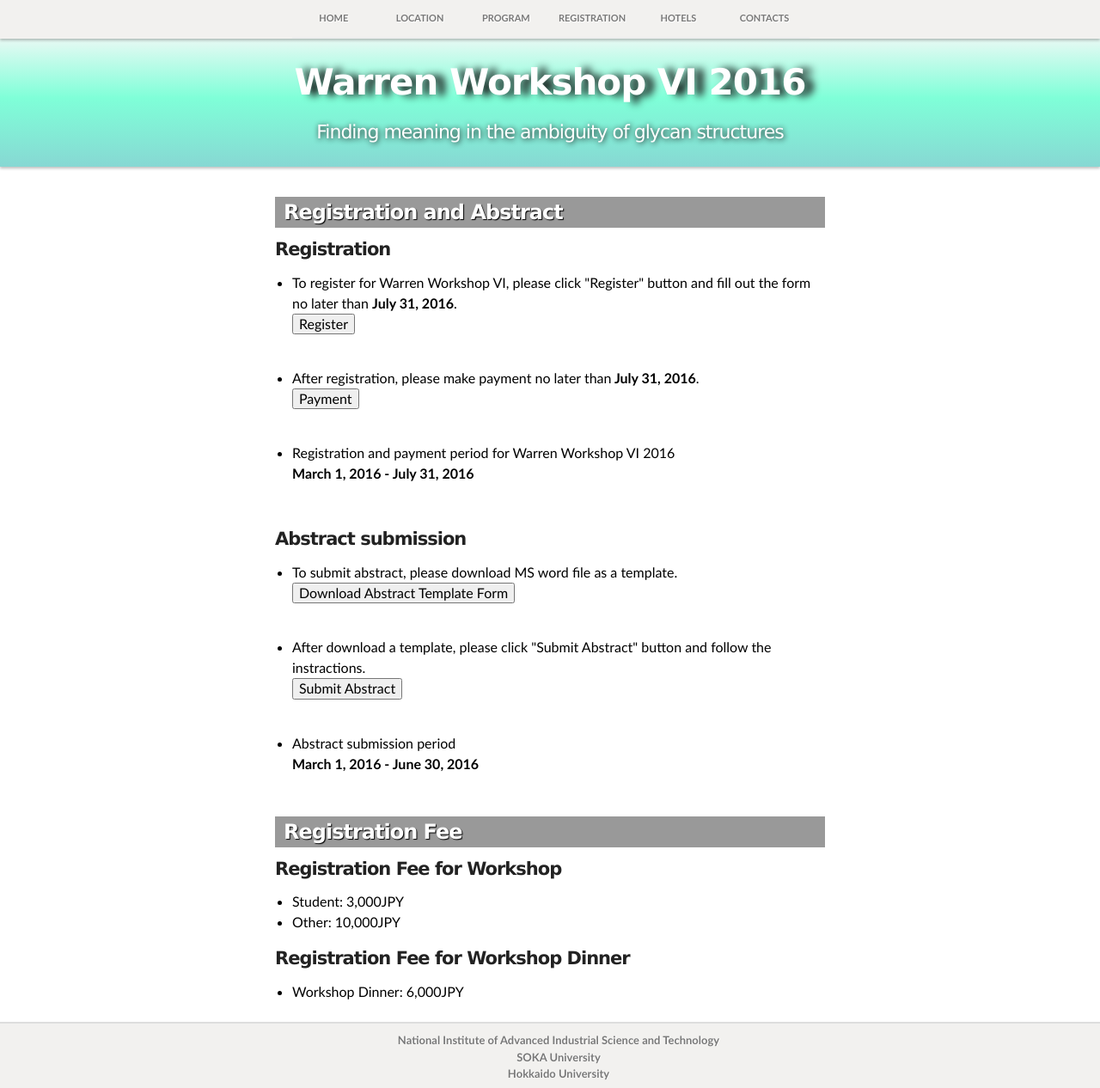
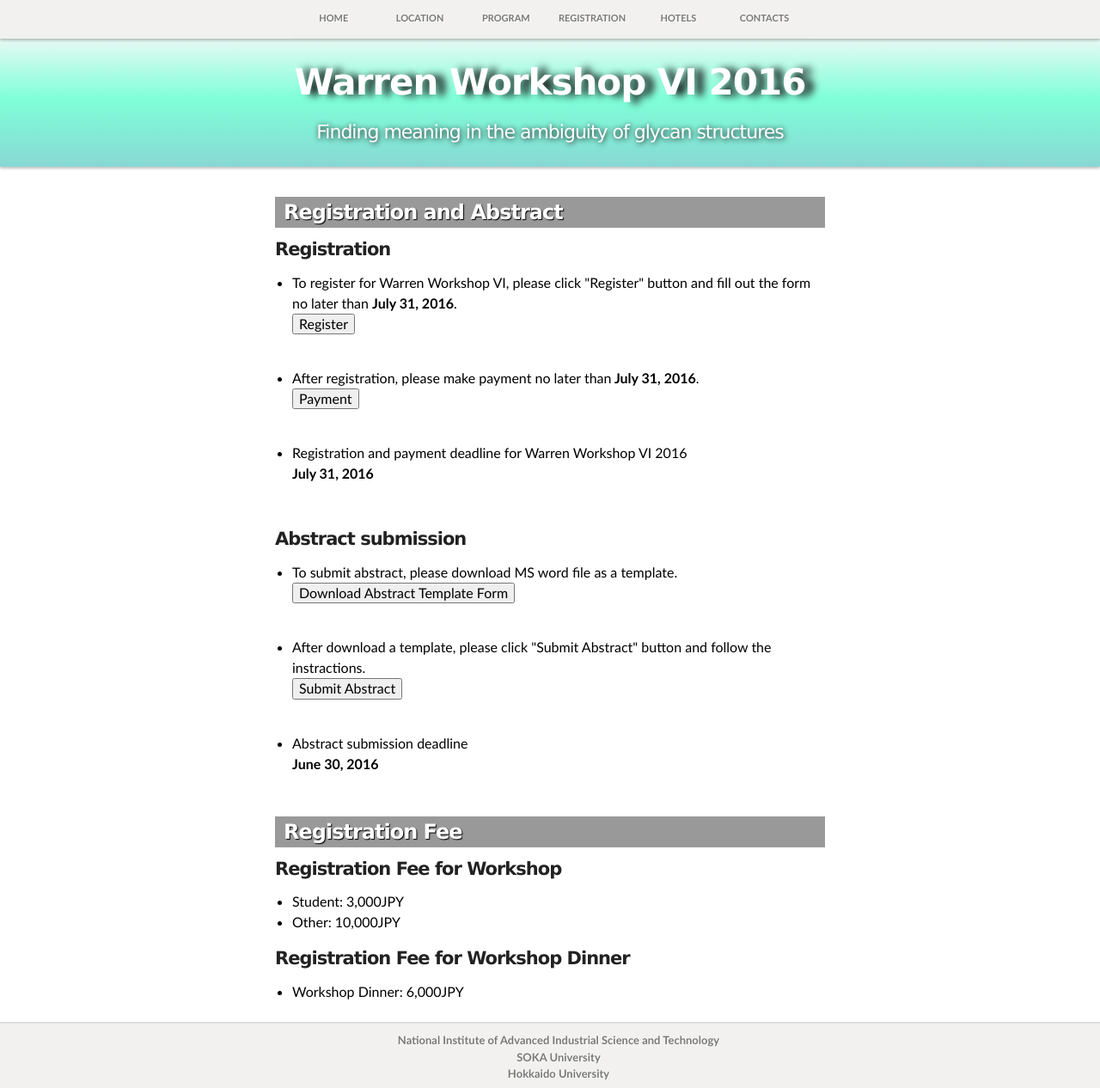
Before and after one commit to yamazakiM/WarrenWorkshop2016, a Jekyll site: the page built from registration/index.md, in a window 1280 px wide and 1266 px high. Shown: the whole window at 86% size. Built offline with Jekyll 4.4.1, drawn with Linux system fonts in a browser that asks for light colours; nearby versions of some CDN libraries; library files that are not in the unit come from our copies.

Commit message:
Update index.md

```diff
--- a/registration/index.md
+++ b/registration/index.md
@@ -6,7 +6,7 @@ layout: default
 <div id="main_content_wrap" class="outer">
   <section id="main_content" class="inner">
   <h3>Registration and Abstract</h3>
-  <hr>
+
  <div class="register">
   <h4 class="registration">Registration</h4>
   <ul>
@@ -19,8 +19,8 @@ layout: default
    </ul><br>
 
  <ul>
-   <li id="registration">Registration and payment period for Warren Workshop VI 2016<br>
-   <strong>March 1, 2016 - July 31, 2016</strong></li>
+   <li id="registration">Registration and payment deadline for Warren Workshop VI 2016<br>
+   <strong>July 31, 2016</strong></li>
  </ul>
 <!--  <ul>
   <li>March 1, 2016 - July 31, 2016</li>
@@ -40,8 +40,8 @@ layout: default
    </ul><br>
 
    <ul>
-    <li id="registration">Abstract submission period<br>
-    <strong>March 1, 2016 - June 30, 2016</strong></li>
+    <li id="registration">Abstract submission deadline<br>
+    <strong>June 30, 2016</strong></li>
   </ul>
   <!--<ul>
   <li>March 1, 2016 - June 30, 2016</li>
@@ -49,7 +49,7 @@ layout: default
 </div>
 <br>
   <h3>Registration Fee</h3>
-  <hr>
+
 <div class="registrationFee">
   <h4 class="registration">Registration Fee for Workshop</h4>
   <ul>
```
